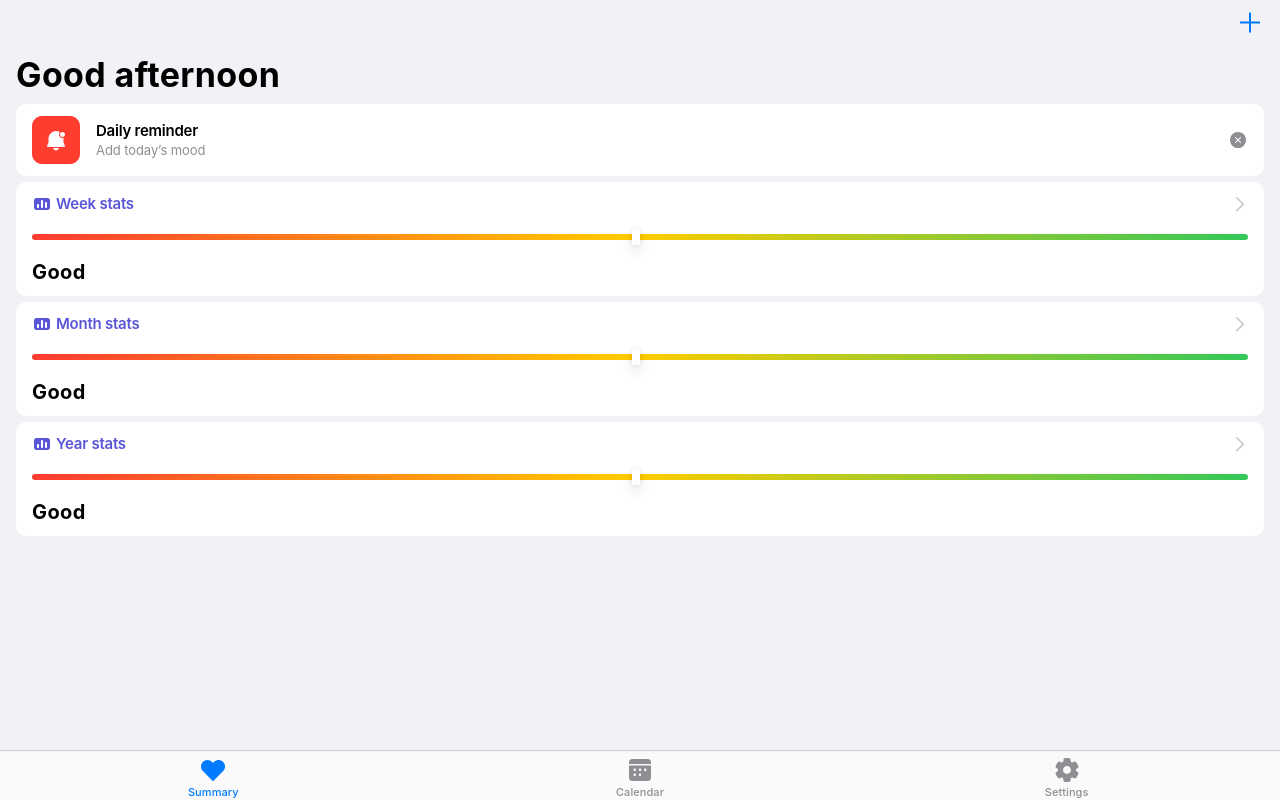
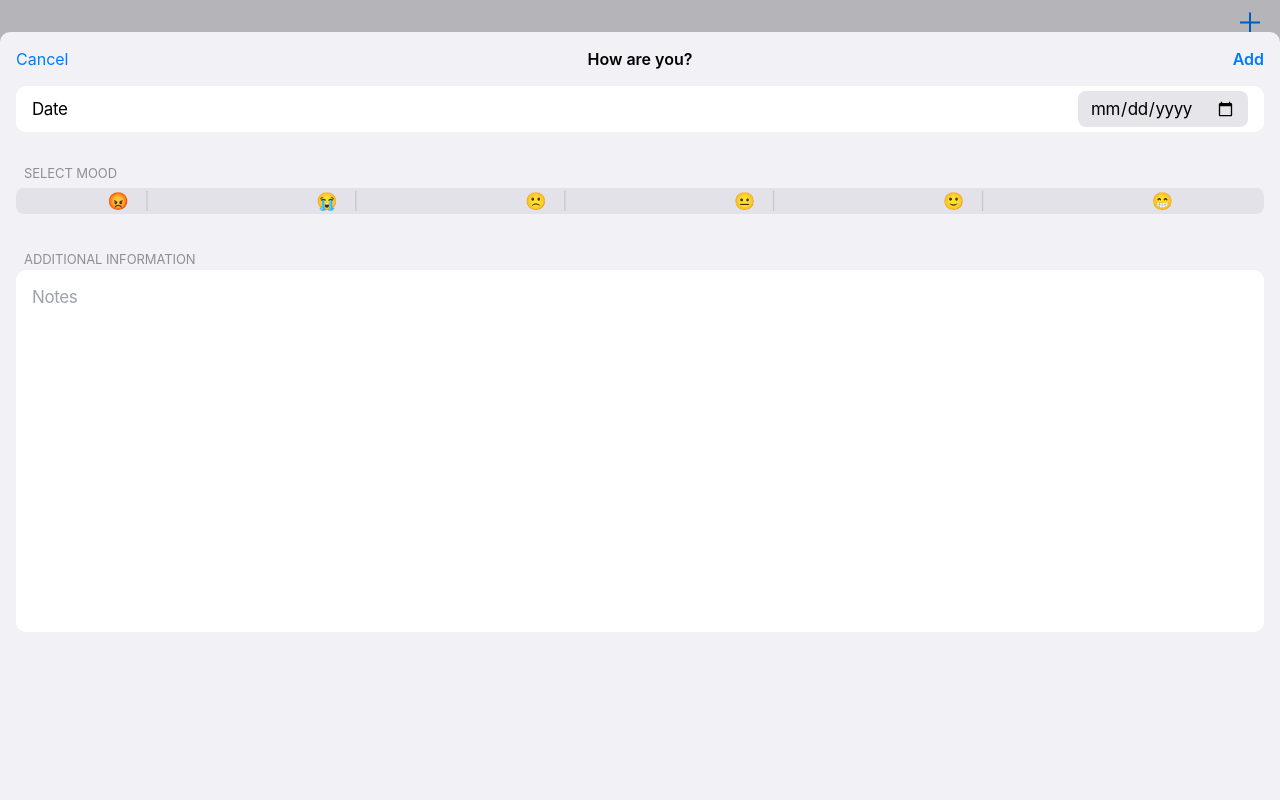
Before and after one commit to vikkolts/MeHealth, a Vue app: page / in a window 1280 px wide. Both pictures are taken after a click on the button 1250 px from the left and 22 px from the top of the page. Built offline with nearby package versions, Linux system fonts and the light colour scheme.

Commit message:
feat: add Add mood modal

```diff
--- a/src/assets/base.css
+++ b/src/assets/base.css
@@ -9,6 +9,7 @@
   --card-color-background: white;
   --navbar-color-background: hsla(0 0% 98% / 94%);
   --tab-group-color-background: hsla(240 4% 48% / 12%);
+  --system-gray-5: #E5E5EA;
   --system-gray-3: #C7C7CC;
   --system-gray: #8E8E93;
 }
@@ -148,3 +149,16 @@ main {
   background-color: white;
   box-shadow: 0px 0.5px 4px rgba(0, 0, 0, 0.12), 0px 6px 13px rgba(0, 0, 0, 0.12);
 }
+
+.mood-radio-group > div:not(:last-child)::after{
+  content: '|';
+  right: 0;
+  transform: translateY(11%);
+  color: var(--system-gray-3);
+}
+
+.radio-checked{
+  background-color: white;
+  border-radius: 6.93px;
+  box-shadow: 0px 3px 8px rgba(0, 0, 0, 0.12), 0px 3px 1px rgba(0, 0, 0, 0.04);
+}
--- /dev/null
+++ b/src/components/AddMoodModal.vue
@@ -0,0 +1,87 @@
+<script setup lang="ts">
+import TheModal from "../components/TheModal.vue";
+import { computed, reactive, watch } from "vue";
+import { RadioGroup, RadioGroupOption, RadioGroupLabel } from "@headlessui/vue";
+import { useMoodTypesStore } from "@/stores/moodTypes";
+import { storeToRefs } from 'pinia'
+
+const props = defineProps<{
+  modelValue: boolean,
+}>()
+const emit = defineEmits<{
+  (e: 'update:modelValue', value: boolean): void
+}>()
+
+const isOpenAddModal = computed({
+  // getter
+  get() {
+    return props.modelValue;
+  },
+  // setter
+  set(newValue: boolean) {
+    emit('update:modelValue', newValue);
+  }
+})
+const store = useMoodTypesStore()
+const { moodTypes } = storeToRefs(store)
+const modal = reactive({
+  mood: '',
+  date: '',
+  notes: '',
+});
+
+function clearModalData() {
+  modal.date = '';
+  modal.mood = '';
+  modal.notes = '';
+}
+
+watch(isOpenAddModal, (newValue) => {
+  if (newValue === false)
+    clearModalData();
+})
+
+function addMood() {
+  if (!(modal.date && modal.mood && modal.notes)) return;
+}
+</script>
+
+<template>
+  <TheModal v-model="isOpenAddModal"
+    :title="$t('HowAreYou')"
+    @submit-clicked="addMood">
+    <form>
+      <div class="bg-white px-4 py-[5px] flex justify-between items-center rounded-[10px] mb-8">
+        <label class="body-text"
+          for="modal-date-picker">{{ $t('Date') }}</label>
+        <input v-model="modal.date"
+          type="date"
+          class="px-[12px] py-[6px] rounded-lg body-text"
+          style="background-color: var(--system-gray-5);"
+          id="modal-date-picker"
+          required>
+      </div>
+      <RadioGroup v-model="modal.mood"
+        class="items-center mb-8">
+        <RadioGroupLabel class="footnote block ml-2 mb-[6px] uppercase system-gray-color">{{ $t('SelectMood') }}</RadioGroupLabel>
+        <div class="grid grid-flow-col justify-around rounded-lg cursor-pointer py-[2px] mood-radio-group"
+          style="background-color: rgba(118, 118, 128, 0.12);">
+          <RadioGroupOption v-for="(m, index) in moodTypes"
+            :key="index"
+            v-slot="{ checked }"
+            :value="index"
+            class="body-text relative">
+            <span :class="[checked ? 'radio-checked' : '', 'px-4 py-[6px]']">{{ m }}</span>
+          </RadioGroupOption>
+        </div>
+      </RadioGroup>
+      <label class="footnote w-full ml-2 mb-[6px] uppercase system-gray-color"
+        for="modal-notes">{{ $t('AdditionalInformation') }}</label>
+      <textarea v-model="modal.notes"
+        id="modal-notes"
+        class="resize-none rounded-[10px] p-4 body-text w-full"
+        rows="15"
+        :placeholder="$t('Notes')"></textarea>
+    </form>
+  </TheModal>
+</template>
--- /dev/null
+++ b/src/components/TheModal.vue
@@ -0,0 +1,86 @@
+<script setup lang="ts">
+import { computed, ref } from 'vue'
+import {
+  Dialog,
+  DialogPanel,
+  DialogTitle,
+  TransitionRoot,
+  TransitionChild,
+} from '@headlessui/vue'
+
+const props = defineProps<{
+  modelValue: boolean,
+  title: string,
+}>()
+const emit = defineEmits<{
+  (e: 'update:modelValue', value: boolean): void,
+  (e: 'submitClicked',): void,
+}>()
+
+const isOpen = computed({
+  // getter
+  get() {
+    return props.modelValue;
+  },
+  // setter
+  set(newValue: boolean) {
+    emit('update:modelValue', newValue);
+  }
+})
+
+const setIsOpen = (value: boolean) => {
+  isOpen.value = value
+}
+</script>
+<template>
+  <TransitionRoot appear
+    :show="isOpen"
+    as="template">
+    <Dialog as="div"
+      :open="isOpen"
+      class="relative z-10"
+      @close="setIsOpen">
+      <TransitionChild as="template"
+        enter="duration-300 ease-out"
+        enter-from="opacity-0"
+        enter-to="opacity-100"
+        leave="duration-200 ease-in"
+        leave-from="opacity-100"
+        leave-to="opacity-0">
+        <div class="fixed inset-0 bg-black bg-opacity-25"></div>
+      </TransitionChild>
+
+      <!-- Full-screen container to center the panel -->
+      <div class="fixed inset-0 flex items-center justify-center pt-8">
+        <TransitionChild as="template"
+          enter="transition ease-in-out duration-300 transform"
+          enter-from="translate-y-full"
+          enter-to="translate-y-0"
+          leave="transition ease-in-out duration-300 transform"
+          leave-from="translate-y-0"
+          leave-to="translate-y-full">
+          <DialogPanel class="w-full h-full rounded-t-[10px] px-4"
+            style="background: var(--color-background);">
+            <div class="modal-header-wrapper w-full h-[54px] text-center items-center flex">
+              <div class="w-1/4 text-left">
+                <button type="button"
+                  class="primary"
+                  @click="setIsOpen(false)">{{ $t('Actions.Cancel') }}</button>
+              </div>
+              <DialogTitle class="font-semibold w-1/2">
+                {{ props.title }}
+              </DialogTitle>
+              <div class="w-1/4 text-right">
+                <button type="submit"
+                  class="primary font-semibold"
+                  @click="emit('submitClicked')">{{ $t('Actions.Add') }}</button>
+              </div>
+            </div>
+
+            <slot></slot>
+          </DialogPanel>
+        </TransitionChild>
+      </div>
+    </Dialog>
+  </TransitionRoot>
+</template>
--- a/src/locales/en.json
+++ b/src/locales/en.json
@@ -5,7 +5,9 @@
     "Settings": "Settings"
   },
   "Actions": {
-    "Close": "Close"
+    "Close": "Close",
+    "Cancel": "Cancel",
+    "Add": "Add"
   },
   "DailyReminder": "Daily reminder",
   "AddTodaysMood": "Add today’s mood",
@@ -23,5 +25,10 @@
     "BelowAverage": "Below average",
     "Bad": "Bad",
     "Terrible": "Terrible"
-  }
+  },
+  "HowAreYou": "How are you?",
+  "Date": "Date",
+  "SelectMood": "Select mood",
+  "AdditionalInformation": "Additional information",
+  "Notes": "Notes"
 }
--- a/src/locales/uk.json
+++ b/src/locales/uk.json
@@ -5,7 +5,9 @@
     "Settings": "Налаштування"
   },
   "Actions": {
-    "Close": "Закрити"
+    "Close": "Закрити",
+    "Cancel": "Скасувати",
+    "Add": "Додати"
   },
   "DailyReminder": "Щоденне нагадування",
   "AddTodaysMood": "Додай настрій сьогодні",
@@ -23,5 +25,10 @@
     "BelowAverage": "Нижче середнього",
     "Bad": "Погано",
     "Terrible": "Жахливо"
-  }
+  },
+  "HowAreYou": "Як ти?",
+  "Date": "Дата",
+  "SelectMood": "Вибери настрій",
+  "AdditionalInformation": "Додаткова інформація",
+  "Notes": "Нотатки"
 }
--- a/src/stores/counter.ts
+++ /dev/null
@@ -1,16 +0,0 @@
-import { defineStore } from 'pinia';
-
-export const useCounterStore = defineStore({
-  id: 'counter',
-  state: () => ({
-    counter: 0,
-  }),
-  getters: {
-    doubleCount: (state) => state.counter * 2,
-  },
-  actions: {
-    increment() {
-      this.counter++;
-    },
-  },
-});
--- /dev/null
+++ b/src/stores/moodTypes.ts
@@ -0,0 +1,17 @@
+import { defineStore } from 'pinia';
+
+export const useMoodTypesStore = defineStore({
+  id: 'moodTypes',
+  state: () => ({
+    moodTypes: ['😡', '😭', '🙁', '😐', '🙂', '😁'],
+  }),
+  getters: {
+    getMoodsList: (state) => state.moodTypes,
+    //doubleCount: (state) => state.counter * 2,
+  },
+  actions: {
+    // increment() {
+    //   this.counter++;
+    // },
+  },
+});
--- a/src/views/SummaryView.vue
+++ b/src/views/SummaryView.vue
@@ -4,8 +4,15 @@ import ClosableCard from "../components/ClosableCard.vue"
 import { formatISO } from 'date-fns'
 import { ref } from "vue";
 import StatsCard from "@/components/StatsCard.vue";
+import AddMoodModal from "../components/AddMoodModal.vue";
+//import { useMoodTypesStore } from "@/stores/moodTypes";
+//import { storeToRefs } from 'pinia'
 
+//const store = useMoodTypesStore()
+//const { moodTypes } = storeToRefs(store)
 const title = ref('Pages.Summary');
+const isOpenAddModal = ref(false);
+
 
 function checkTimePeriod() {
   const currentTime = formatISO(new Date(), { representation: 'time' }).slice(0, 5);
@@ -25,17 +32,23 @@ function checkTimePeriod() {
     title.value = 'GoodEvening';
 };
 checkTimePeriod();
+
+function openAddModal(event: Event) {
+  isOpenAddModal.value = true
+}
 </script>
 
 <template>
   <main>
     <PageHeader :title="$t(title)"
-      :with-add-button="true" />
+      :with-add-button="true"
+      @button-click="openAddModal" />
     <div class="flex flex-col w-full gap-[6px]">
       <ClosableCard />
       <StatsCard :title="$t('WeekStats')" />
       <StatsCard :title="$t('MonthStats')" />
       <StatsCard :title="$t('YearStats')" />
     </div>
+    <AddMoodModal v-model="isOpenAddModal" />
   </main>
 </template>
```
